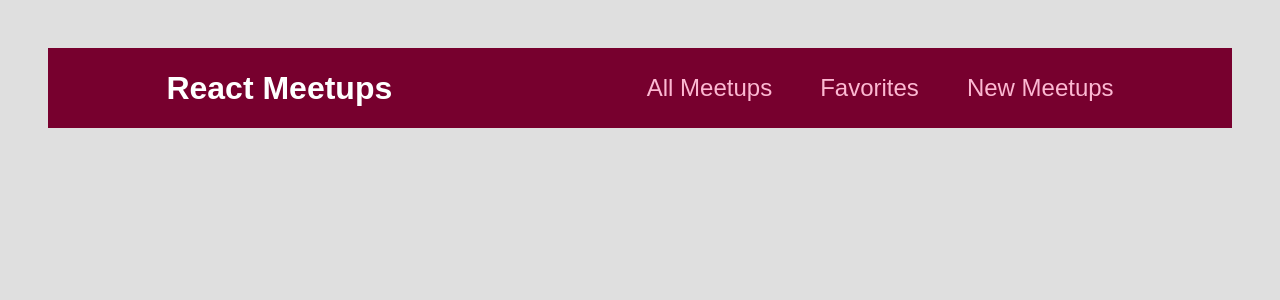
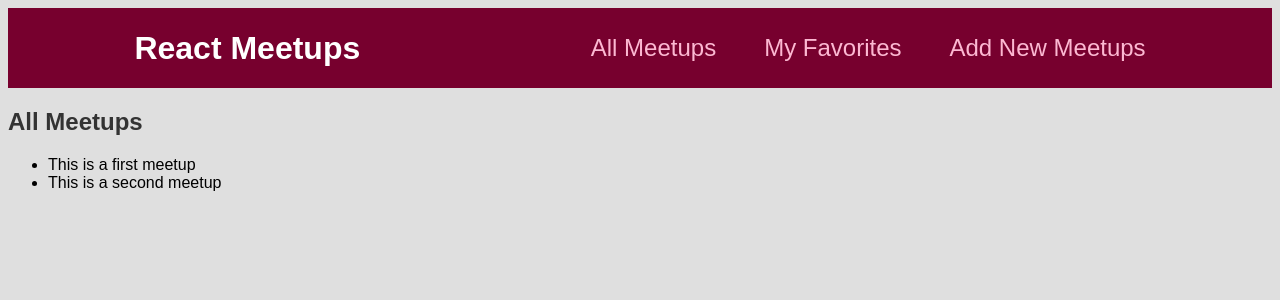
Before and after one commit to kscheltema/section_29_summary, a React (Create React App) app: page / in a window 1280 px wide. Shown: the top 300 px of the page. Built offline with nearby package versions, Linux system fonts and the light colour scheme.

Commit message:
bug fixes

```diff
--- a/src/App.js
+++ b/src/App.js
@@ -2,18 +2,17 @@ import { Route, Switch } from "react-router-dom";
 import AllMeetupsPage from "./pages/AllMeetups";
 import FavoritesPage from "./pages/Favorites";
 import NewMeetupPage from "./pages/NewMeetup";
-import MainNav from "./components/Layout/MainNav";
+import MainNav from "./components/layout/MainNav";
 
 function App() {
   return (
     <div>
-      <MainNav>
-        <Switch>
-          <Route path="/" component={AllMeetupsPage} exact />
-          <Route path="/new-meetup" component={NewMeetupPage} />
-          <Route path="/favorites" component={FavoritesPage} />
-        </Switch>
-      </MainNav>
+      <MainNav />
+      <Switch>
+        <Route path="/" component={AllMeetupsPage} exact />
+        <Route path="/new-meetup" component={NewMeetupPage} />
+        <Route path="/favorites" component={FavoritesPage} />
+      </Switch>
     </div>
   );
 }
--- a/src/components/Layout/MainNav.js
+++ b/src/components/layout/MainNav.js
@@ -11,10 +11,10 @@ function MainNav() {
             <Link to="/">All Meetups</Link>
           </li>
           <li>
-            <Link to="/favorites">Favorites</Link>
+            <Link to="/favorites">My Favorites</Link>
           </li>
           <li>
-            <Link to="/new-meetup">New Meetups</Link>
+            <Link to="/new-meetup">Add New Meetups</Link>
           </li>
         </ul>
       </nav>
--- a/src/index.css
+++ b/src/index.css
@@ -4,7 +4,7 @@
 
 body {
   font-family: sans-serif;
-  margin: 3rem;
+  /* margin: 3rem; */
   background-color: #dfdfdf;
 }
 
--- a/src/pages/AllMeetups.js
+++ b/src/pages/AllMeetups.js
@@ -1,8 +1,34 @@
+const DUMMY_DATA = [
+  {
+    id: "m1",
+    title: "This is a first meetup",
+    image:
+      "https://upload.wikimedia.org/wikipedia/commons/thumb/d/d3/Stadtbild_M%C3%BCnchen.jpg/2560px-Stadtbild_M%C3%BCnchen.jpg",
+    address: "Meetupstreet 5, 12345 Meetup City",
+    description:
+      "This is a first, amazing meetup which you definitely should not miss. It will be a lot of fun!",
+  },
+  {
+    id: "m2",
+    title: "This is a second meetup",
+    image:
+      "https://upload.wikimedia.org/wikipedia/commons/thumb/d/d3/Stadtbild_M%C3%BCnchen.jpg/2560px-Stadtbild_M%C3%BCnchen.jpg",
+    address: "Meetupstreet 5, 12345 Meetup City",
+    description:
+      "This is a first, amazing meetup which you definitely should not miss. It will be a lot of fun!",
+  },
+];
+
 function AllMeetupsPage() {
   return (
-    <div>
-      <p>All Meetups Page</p>
-    </div>
+    <section>
+      <h1>All Meetups</h1>
+      <ul>
+        {DUMMY_DATA.map((meetup) => {
+          return <li>{meetup.title}</li>;
+        })}
+      </ul>
+    </section>
   );
 }
 
```
Also changed, not shown: src/components/layout/MainNav.module.css (renamed from src/components/Layout/MainNav.module.css).
